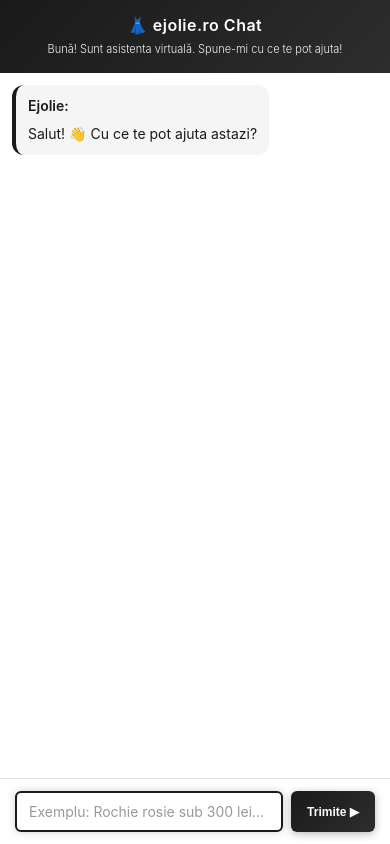
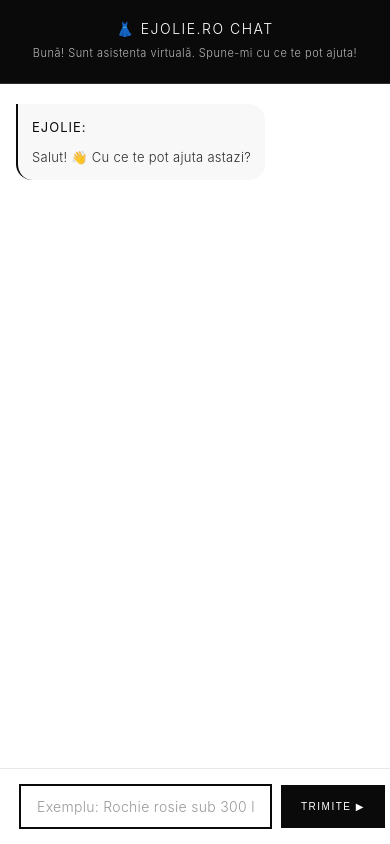
Before and after one commit to alextdr2016-ux/chat-bot-ejolie, a Flask app: page /widget in a window 390 px wide. Run offline with Flask 3, Linux system fonts and the light colour scheme.

Commit message:
New design: Minimalist Fashion Chic - black, white, grey only

```diff
--- a/static/chat.css
+++ b/static/chat.css
@@ -6,68 +6,71 @@
 
 html, body {
     height: 100%;
-    font-family: -apple-system, BlinkMacSystemFont, "Segoe UI", Roboto, "Helvetica Neue", Arial, sans-serif;
+    font-family: -apple-system, BlinkMacSystemFont, "Segoe UI", "Helvetica Neue", Arial, sans-serif;
+    letter-spacing: 0.3px;
 }
 
 body {
-    background: linear-gradient(135deg, #667eea 0%, #764ba2 100%);
+    background: #f5f5f5;
 }
 
 .container {
     background: white;
-    border-radius: 12px;
-    box-shadow: 0 10px 30px rgba(0, 0, 0, 0.2);
+    border-radius: 0;
+    box-shadow: 0 0 40px rgba(0, 0, 0, 0.08);
     display: flex;
     flex-direction: column;
     height: 100vh;
     max-height: 100vh;
 }
 
-/* ============ HEADER ============ */
+/* ============ HEADER - Elegant Black ============ */
 .chat-header {
-    background: linear-gradient(135deg, #1a1a1a, #2d2d2d);
+    background: #0a0a0a;
     color: white;
-    padding: 20px;
+    padding: 28px 24px;
     text-align: center;
-    border-radius: 12px 12px 0 0;
+    border-bottom: 1px solid #2d2d2d;
     flex-shrink: 0;
 }
 
 .chat-header h1 {
-    font-size: 24px;
+    font-size: 20px;
     margin-bottom: 8px;
-    font-weight: 600;
-    letter-spacing: 0.5px;
+    font-weight: 300;
+    letter-spacing: 2px;
+    text-transform: uppercase;
 }
 
 .chat-header p {
-    font-size: 16px;
-    opacity: 0.95;
+    font-size: 13px;
+    opacity: 0.7;
     font-weight: 300;
-    line-height: 1.5;
+    line-height: 1.6;
+    letter-spacing: 0.5px;
 }
 
 /* ============ CHAT BOX ============ */
 .chat-box {
     flex: 1;
     overflow-y: auto;
-    padding: 20px;
+    padding: 32px 24px;
     background: white;
     display: flex;
     flex-direction: column;
-    gap: 12px;
+    gap: 20px;
 }
 
 .message {
     display: flex;
     margin: 0;
-    animation: fadeIn 0.3s ease-in;
+    animation: fadeIn 0.4s ease-out;
 }
 
 @keyframes fadeIn {
     from {
         opacity: 0;
-        transform: translateY(10px);
+        transform: translateY(8px);
     }
     to {
         opacity: 1;
@@ -75,48 +78,49 @@ body {
     }
 }
 
-/* ---- BOT MESSAGE ---- */
+/* ---- BOT MESSAGE - Light Grey ---- */
 .bot-message {
     justify-content: flex-start;
 }
 
 .bot-message-content {
-    background: #f5f5f5;
-    color: #1a1a1a;
-    padding: 12px 16px;
-    border-radius: 12px;
-    max-width: 85%;
+    background: #f8f8f8;
+    color: #2d2d2d;
+    padding: 16px 20px;
+    border-radius: 0 16px 16px 16px;
+    max-width: 82%;
     word-wrap: break-word;
-    line-height: 1.6;
-    border-left: 4px solid #1a1a1a;
+    line-height: 1.7;
+    border-left: 2px solid #0a0a0a;
+    font-size: 15px;
+    font-weight: 300;
 }
 
 .bot-message strong {
-    color: #1a1a1a;
+    color: #0a0a0a;
     display: block;
-    margin-bottom: 6px;
-    font-weight: 600;
-    font-size: 14px;
+    margin-bottom: 8px;
+    font-weight: 400;
+    font-size: 13px;
+    letter-spacing: 1px;
+    text-transform: uppercase;
 }
 
-.bot-message-content {
-    font-size: 16px;
-}
-
-/* ---- USER MESSAGE ---- */
+/* ---- USER MESSAGE - Pure Black ---- */
 .user-message {
     justify-content: flex-end;
 }
 
 .user-message-content {
-    background: #1a1a1a;
+    background: #0a0a0a;
     color: white;
-    padding: 12px 16px;
-    border-radius: 12px;
-    max-width: 85%;
+    padding: 16px 20px;
+    border-radius: 16px 0 16px 16px;
+    max-width: 82%;
     word-wrap: break-word;
-    line-height: 1.6;
-    border-right: 4px solid #2d2d2d;
+    line-height: 1.7;
+    font-size: 15px;
+    font-weight: 300;
 }
 
 .user-message strong {
@@ -281,74 +269,77 @@ body {
 }
 
 .carousel-btn.prev {
-    left: -18px;
+    left: -16px;
 }
 
 .carousel-btn.next {
-    right: -18px;
+    right: -16px;
 }
 
-/* Hide buttons if only 1-2 products */
 .product-carousel-container.single-product .carousel-btn,
 .product-carousel-container.few-products .carousel-btn {
     display: none;
 }
 
-/* ============ INPUT AREA ============ */
+/* ============ INPUT AREA - Clean & Minimal ============ */
 .input-area {
     display: flex;
-    gap: 10px;
-    padding: 15px 20px;
+    gap: 12px;
+    padding: 20px 24px;
     background: white;
-    border-top: 1px solid #e0e0e0;
+    border-top: 1px solid #e8e8e8;
     flex-shrink: 0;
 }
 
 #userInput {
     flex: 1;
-    padding: 12px 15px;
-    border: 2px solid #e0e0e0;
-    border-radius: 8px;
+    padding: 14px 18px;
+    border: 1px solid #e8e8e8;
+    border-radius: 0;
     font-size: 14px;
     font-family: inherit;
     transition: all 0.3s ease;
     background: white;
-    color: #333;
+    color: #2d2d2d;
+    font-weight: 300;
+    letter-spacing: 0.3px;
 }
 
 #userInput::placeholder {
     color: #999;
+    font-weight: 300;
 }
 
 #userInput:focus {
     outline: none;
-    border-color: #1a1a1a;
-    box-shadow: 0 0 8px rgba(26, 26, 26, 0.2);
+    border-color: #0a0a0a;
+    box-shadow: 0 0 0 1px #0a0a0a;
 }
 
-/* ---- BUTTON TRIMITE ---- */
+/* ---- BUTTON TRIMITE - Pure Black ---- */
 #sendBtn {
-    background: linear-gradient(135deg, #1a1a1a, #2d2d2d);
+    background: #0a0a0a;
     color: white;
-    padding: 12px 28px;
+    padding: 14px 32px;
     border: none;
-    border-radius: 8px;
-    font-weight: 600;
+    border-radius: 0;
+    font-weight: 400;
     cursor: pointer;
-    font-size: 14px;
+    font-size: 12px;
     transition: all 0.3s ease;
-    box-shadow: 0 2px 8px rgba(26, 26, 26, 0.3);
     white-space: nowrap;
     display: flex;
     align-items: center;
     justify-content: center;
-    gap: 6px;
+    gap: 8px;
+    letter-spacing: 1.5px;
+    text-transform: uppercase;
 }
 
 #sendBtn:hover {
-    background: linear-gradient(135deg, #2d2d2d, #3d3d3d);
-    box-shadow: 0 4px 12px rgba(26, 26, 26, 0.5);
+    background: #2d2d2d;
     transform: translateY(-2px);
+    box-shadow: 0 4px 12px rgba(0, 0, 0, 0.2);
 }
 
 #sendBtn:active {
@@ -462,13 +445,12 @@ body {
     }
 
     .chat-header {
-        padding: 15px;
-        border-radius: 0;
+        padding: 20px 20px;
     }
 
     .chat-header h1 {
-        font-size: 18px;
-        margin-bottom: 6px;
+        font-size: 16px;
+        letter-spacing: 1.5px;
     }
 
     .chat-header p {
@@ -476,30 +458,24 @@ body {
     }
 
     .chat-box {
-        padding: 15px;
-    }
-
-    .message {
-        font-size: 13px;
+        padding: 24px 20px;
+        gap: 16px;
     }
 
     .bot-message-content,
     .user-message-content {
-        max-width: 90%;
-        padding: 10px 14px;
-        font-size: 15px;
+        max-width: 88%;
+        padding: 14px 16px;
+        font-size: 14px;
     }
 
-    /* Product Carousel Mobile */
     .product-carousel-container {
-        margin: 12px 0;
-        padding: 4px;
+        margin: 16px 0;
     }
 
     .product-card {
         min-width: 170px;
         max-width: 170px;
-        padding: 10px;
     }
 
     .product-card img {
@@ -507,111 +483,19 @@ body {
     }
 
     .product-card h4 {
-        font-size: 13px;
-        height: 38px;
-    }
-
-    .product-card .price {
-        font-size: 16px;
-        margin: 8px 0;
-    }
-
-    .product-card .btn-view {
-        padding: 8px 16px;
         font-size: 12px;
-    }
-
-    .carousel-btn {
-        width: 36px;
-        height: 36px;
-        font-size: 16px;
-        border-width: 1px;
-    }
-
-    .carousel-btn.prev {
-        left: -12px;
-    }
-
-    .carousel-btn.next {
-        right: -12px;
-    }
-
-    .input-area {
-        padding: 12px 15px;
-        gap: 8px;
-    }
-
-    #userInput {
-        padding: 10px 12px;
-        font-size: 14px;
-        border-radius: 6px;
-    }
-
-    #sendBtn {
-        padding: 10px 20px;
-        font-size: 13px;
-        border-radius: 6px;
-    }
-
-    .examples {
-        padding: 12px 15px;
-    }
-
-    .example-buttons {
-        gap: 8px;
-    }
-
-    .example-btn {
-        padding: 6px 12px;
-        font-size: 11px;
-    }
-}
-
-/* ============ SMALL PHONES ============ */
-@media (max-width: 480px) {
-    .chat-header h1 {
-        font-size: 16px;
-    }
-
-    .chat-header p {
-        font-size: 11px;
-    }
-
-    .chat-box {
-        padding: 12px;
-        gap: 10px;
-    }
-
-    .bot-message-content,
-    .user-message-content {
-        max-width: 95%;
-        padding: 10px 12px;
-        font-size: 14px;
-    }
-
-    /* Product Carousel Small Mobile */
-    .product-card {
-        min-width: 150px;
-        max-width: 150px;
-        padding: 8px;
-    }
-
-    .product-card img {
-        height: 180px;
-    }
-
-    .product-card h4 {
-        font-size: 12px;
-        height: 36px;
+        margin: 12px 12px 6px 12px;
     }
 
     .product-card .price {
         font-size: 15px;
+        margin: 10px 12px;
     }
 
     .product-card .btn-view {
-        padding: 6px 12px;
-        font-size: 11px;
+        padding: 10px 20px;
+        font-size: 10px;
+        margin: 12px;
     }
 
     .carousel-btn {
@@ -620,16 +504,81 @@ body {
         font-size: 14px;
     }
 
-    .carousel-btn.prev {
-        left: -10px;
+    .input-area {
+        padding: 16px 20px;
+        gap: 10px;
     }
 
-    .carousel-btn.next {
-        right: -10px;
+    #userInput {
+        padding: 12px 16px;
+        font-size: 14px;
     }
 
     #sendBtn {
-        padding: 10px 16px;
+        padding: 12px 24px;
+        font-size: 11px;
+    }
+
+    .examples {
+        padding: 16px 20px;
+    }
+
+    .example-buttons {
+        gap: 8px;
+    }
+
+    .example-btn {
+        padding: 8px 14px;
+        font-size: 11px;
+    }
+}
+
+/* ============ SMALL PHONES ============ */
+@media (max-width: 480px) {
+    .chat-header h1 {
+        font-size: 14px;
+    }
+
+    .chat-header p {
+        font-size: 11px;
+    }
+
+    .chat-box {
+        padding: 20px 16px;
+    }
+
+    .bot-message-content,
+    .user-message-content {
+        max-width: 92%;
+        padding: 12px 14px;
+        font-size: 13px;
+    }
+
+    .product-card {
+        min-width: 150px;
+        max-width: 150px;
+    }
+
+    .product-card img {
+        height: 190px;
+    }
+
+    .product-card h4 {
+        font-size: 11px;
+    }
+
+    .product-card .price {
+        font-size: 14px;
+    }
+
+    .carousel-btn {
+        width: 28px;
+        height: 28px;
         font-size: 12px;
     }
+
+    #sendBtn {
+        padding: 12px 20px;
+        font-size: 10px;
+    }
 }
```
Also changed, not shown: other parts of static/chat.css (+79 -103 lines).
